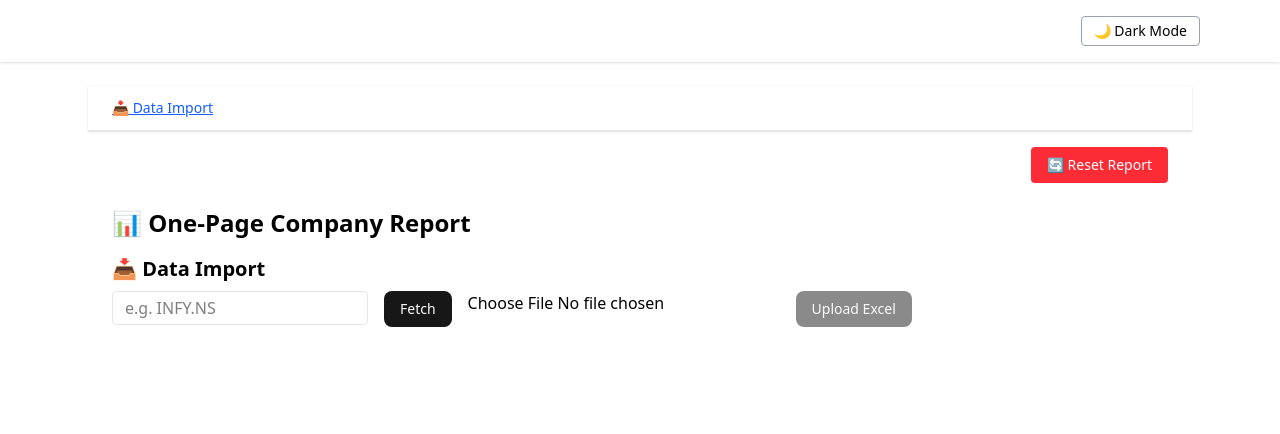
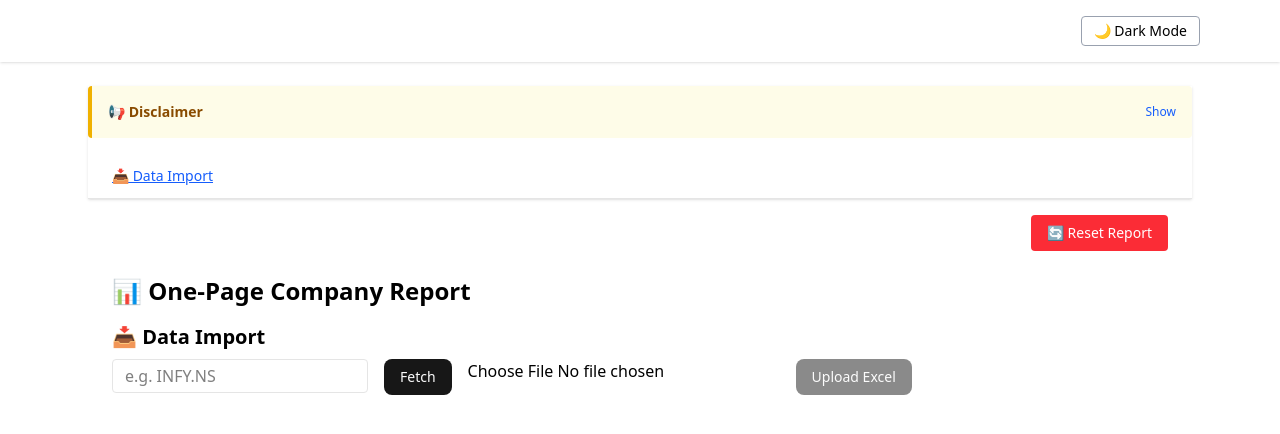
Before and after one commit to fundaiq/fundaiq-web, a Next.js app in the folder frontend/: page / in a window 1280 px wide. Shown: the top 434 px of the page. Built offline with nearby package versions, Linux system fonts and the light colour scheme; what chartjs-plugin-datalabels would draw is missing.

Commit message:
adding disclaimer

```diff
--- a/frontend/src/app/page.tsx
+++ b/frontend/src/app/page.tsx
@@ -7,6 +7,7 @@ import CompanyInfoSection from '@/components/report/CompanyInfo';
 import FinancialHealthSection from '@/components/report/FinancialHealthSection';
 import DCFValuationSection from '@/components/report/DCFValuationSection';
 import EPSValuationSection from '@/components/report/EPSValuationSection';
+import Disclaimer from '@/components/Disclaimer';
 
 export default function CompanyReportPage() {
   const [mounted, setMounted] = useState(false);
@@ -43,6 +44,7 @@ export default function CompanyReportPage() {
     <div>
       {/* Top nav */}
       <div className="sticky top-14 bg-white dark:bg-zinc-900 z-40 border-b shadow-sm">
+        <Disclaimer />
         <nav className="flex flex-wrap gap-4 text-sm px-6 py-3 underline text-blue-600 cursor-pointer max-w-6xl mx-auto">
           <span onClick={() => scrollTo('import')}>📥 Data Import</span>
           {showSections && (
```
